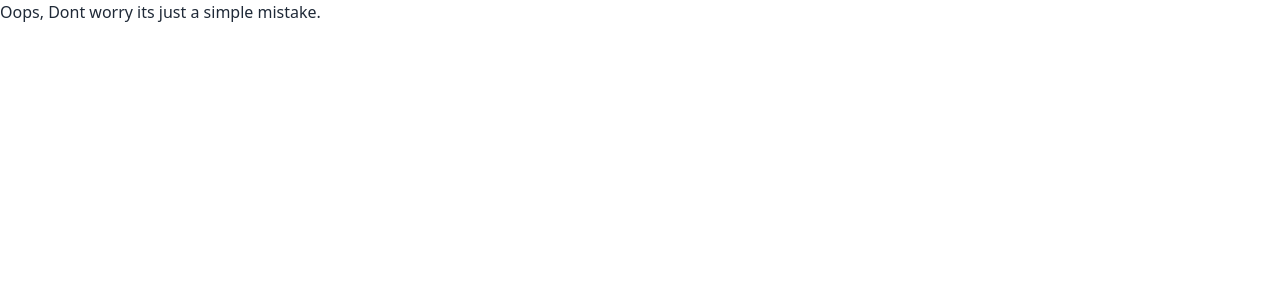
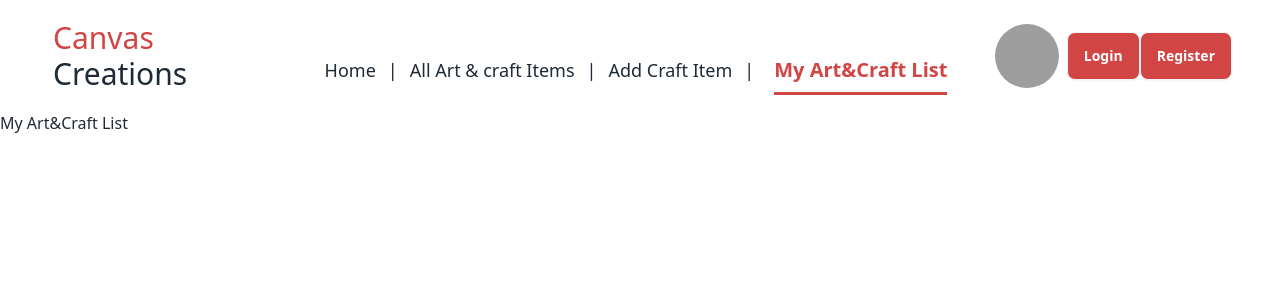
Before and after one commit to Rubaeid-Sanjid/Art-and-Craft-Store-client-side, a React (Vite) app: page /myArtAndCraft in a window 1280 px wide. Shown: the top 300 px of the page. Built offline with nearby package versions, Linux system fonts and the light colour scheme; grey boxes are pictures that could not be loaded.

Commit message:
designed navbar

```diff
--- a/src/App.css
+++ b/src/App.css
@@ -1,6 +1,6 @@
-#root {
+/* #root {
   max-width: 1280px;
   margin: 0 auto;
-  padding: 2rem;
+  padding: 2rem 1rem;
   text-align: center;
-}
+} */
--- a/src/Components/Navbar.jsx
+++ b/src/Components/Navbar.jsx
@@ -1,42 +1,66 @@
+import { Link, NavLink } from "react-router-dom";
+
 const Navbar = () => {
+  const navlink = (
+    <div className="flex flex-col lg:flex-row gap-3 text-lg font-medium mt-3 lg:mt-10">
+      <NavLink to={"/"}>Home</NavLink>
+      <span className="hidden lg:inline-block">|</span>
+      <NavLink to={"/allArtCraftItems"}>All Art & craft Items</NavLink>
+      <span className="hidden lg:inline-block">|</span>
+      <NavLink to={"/addCraft"}>Add Craft Item</NavLink>
+      <span className="hidden lg:inline-block">|</span>
+      <NavLink to={"/myArtAndCraft"}>My Art&Craft List</NavLink>
+    </div>
+  );
   return (
-    <div className="navbar bg-base-100">
+    <div className="navbar bg-base-100 container mx-auto lg:px-12">
       <div className="navbar-start">
         <div className="dropdown">
-        <div tabIndex={0} role="button" className="btn btn-ghost lg:hidden">
-          <svg xmlns="http://www.w3.org/2000/svg" className="h-5 w-5" fill="none" viewBox="0 0 24 24" stroke="currentColor"><path strokeLinecap="round" strokeLinejoin="round" strokeWidth="2" d="M4 6h16M4 12h8m-8 6h16" /></svg>
+          <div tabIndex={0} role="button" className="btn pr-0 btn-ghost lg:hidden">
+            <svg
+              xmlns="http://www.w3.org/2000/svg"
+              className="h-5 w-5"
+              fill="none"
+              viewBox="0 0 24 24"
+              stroke="currentColor"
+            >
+              <path
+                strokeLinecap="round"
+                strokeLinejoin="round"
+                strokeWidth="2"
+                d="M4 6h16M4 12h8m-8 6h16"
+              />
+            </svg>
           </div>
-        <ul tabIndex={0} className="menu menu-sm dropdown-content mt-3 z-[1] p-2 shadow bg-base-100 rounded-box w-52">
-          <li><a>Item 1</a></li>
-          <li>
-            <a>Parent</a>
-            <ul className="p-2">
-              <li><a>Submenu 1</a></li>
-              <li><a>Submenu 2</a></li>
-            </ul>
-          </li>
-          <li><a>Item 3</a></li>
+          <ul
+            tabIndex={0}
+            className="menu menu-sm dropdown-content mt-3 z-[1] p-2 shadow bg-base-100 rounded-box w-52"
+          >
+            {navlink}
           </ul>
         </div>
-      <a className="btn btn-ghost text-xl">daisyUI</a>
+        <a className="p-1 btn-ghost text-xl lg:text-3xl font-medium flex flex-col">
+          <span className="text-[#D24545]">Canvas</span>
+          <span>Creations</span>
+        </a>
       </div>
       <div className="navbar-center hidden lg:flex">
-      <ul className="menu menu-horizontal px-1">
-        <li><a>Item 1</a></li>
-        <li>
-          <details>
-            <summary>Parent</summary>
-            <ul className="p-2">
-              <li><a>Submenu 1</a></li>
-              <li><a>Submenu 2</a></li>
-            </ul>
-          </details>
-        </li>
-        <li><a>Item 3</a></li>
-      </ul>
+        <ul className="menu menu-horizontal px-1">{navlink}</ul>
       </div>
-    <div className="navbar-end">
-      <a className="btn">Button</a>
+      <div className="navbar-end gap-2">
+        <div className="avatar">
+          <div className="w-16 rounded-full">
+            <img src="https://daisyui.com/images/stock/photo-1534528741775-53994a69daeb.jpg" />
+          </div>
+        </div>
+        <div>
+          <Link>
+            <button className="btn h-8 min-h-0 lg:h-12  bg-[#D24545] text-white">Login</button>
+          </Link>
+          <Link>
+            <button className="btn h-8 min-h-0 lg:h-12 bg-[#D24545] text-white">Register</button>
+          </Link>
+        </div>
       </div>
     </div>
   );
--- /dev/null
+++ b/src/Pages/AddCraft/AddCraft.jsx
@@ -0,0 +1,11 @@
+
+
+const AddCraft = () => {
+    return (
+        <div>
+            <h2>Add Craft Item</h2>
+        </div>
+    );
+};
+
+export default AddCraft;
--- /dev/null
+++ b/src/Pages/AllArtAndCraft/AllArtAndCraft.jsx
@@ -0,0 +1,11 @@
+
+
+const AllArtAndCraft = () => {
+    return (
+        <div>
+            <h2>All Art & craft Items</h2>
+        </div>
+    );
+};
+
+export default AllArtAndCraft;
--- /dev/null
+++ b/src/Pages/MyArtAndCraft/MyArtAndCraft.jsx
@@ -0,0 +1,11 @@
+
+
+const MyArtAndCraft = () => {
+    return (
+        <div>
+            <h2>My Art&Craft List</h2>
+        </div>
+    );
+};
+
+export default MyArtAndCraft;
--- a/src/index.css
+++ b/src/index.css
@@ -1,3 +1,12 @@
 @tailwind base;
 @tailwind components;
 @tailwind utilities;
+
+div > a.active{
+    color: #D24545;
+    font-size: 20px;
+    font-weight: 700;
+    margin: 0 8px;
+    padding: 0px 0px 8px 0px;
+    border-bottom: 3px solid #D24545;
+  }
```
Also changed, not shown: src/main.jsx (+17 -0 lines). Lines whose indentation alone changed are shown as unchanged.
